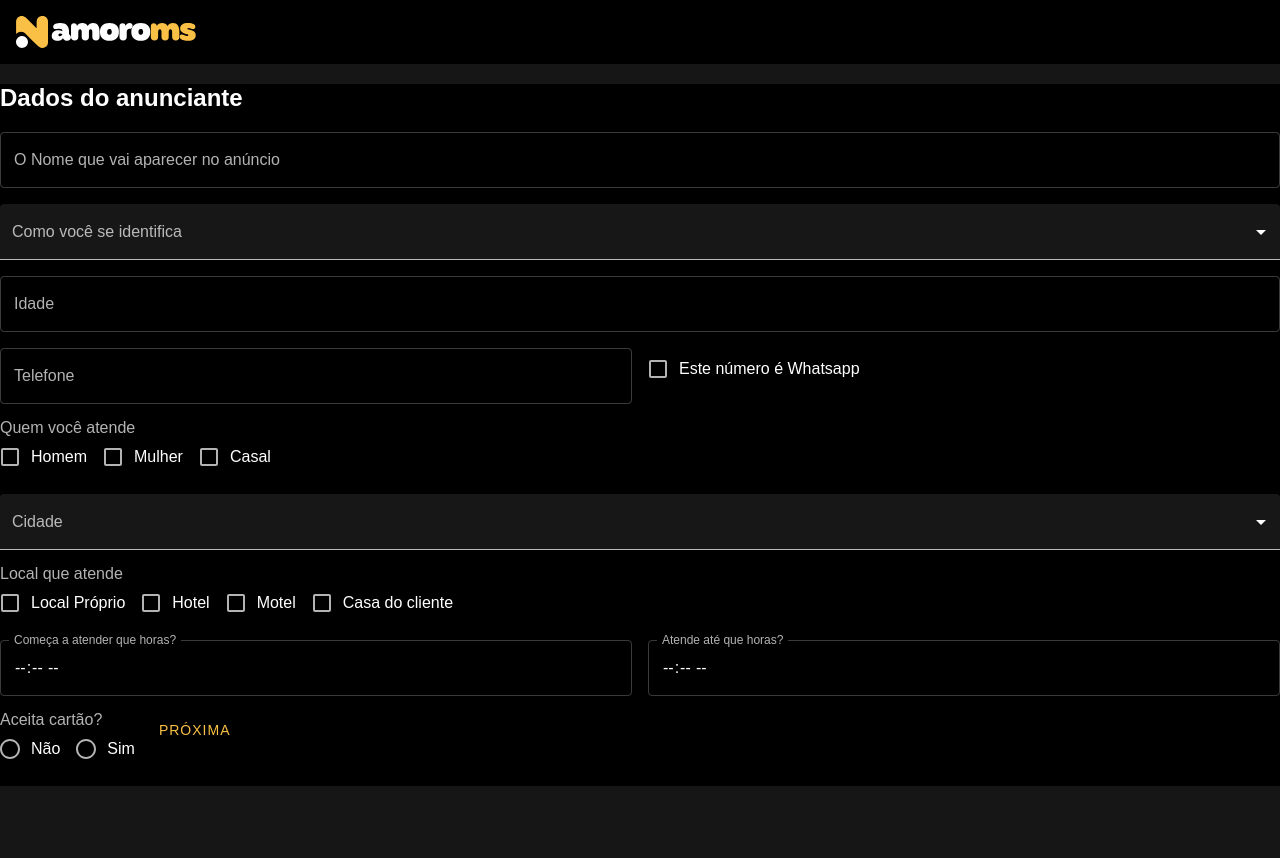
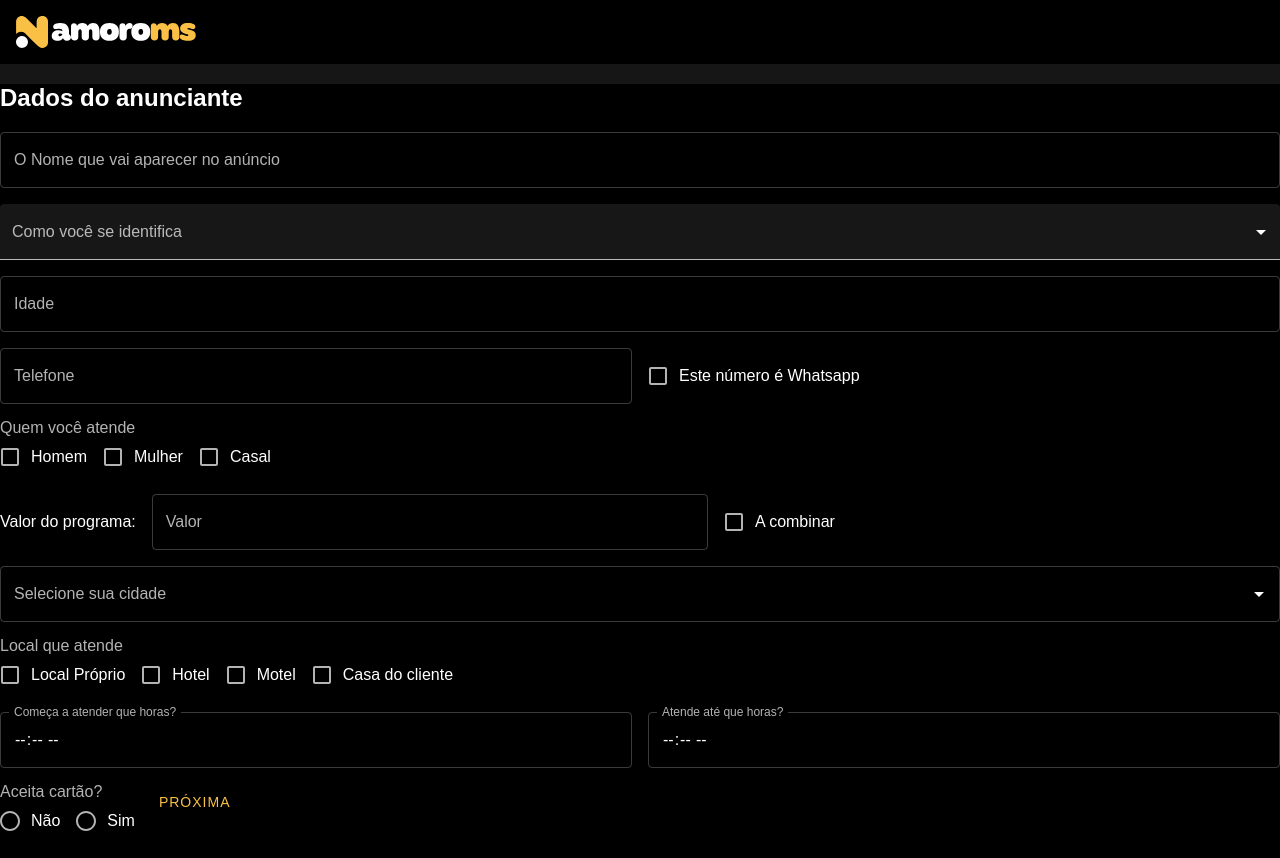
Before and after one commit to Rodolthi/namoro-ms, a Next.js app: page /portal/formulario-para-anuncio/dados-pessoais in a window 1280 px wide. Before the commit the page ends 800 px from the top, so only its background shows below. Built offline with nearby package versions, Linux system fonts and the light colour scheme; no server answers; a web font is replaced by a local one.

Commit message:
Inserindo todas as cidades do MS

```diff
--- a/package.json
+++ b/package.json
@@ -10,6 +10,7 @@
   },
   "dependencies": {
     "@material-ui/core": "^4.12.3",
+    "@material-ui/lab": "^4.0.0-alpha.60",
     "next": "11.1.2",
     "react": "17.0.2",
     "react-dom": "17.0.2",
--- a/pages/_document.js
+++ b/pages/_document.js
@@ -4,13 +4,10 @@ import { ServerStyleSheet } from 'styled-components';
 export default class MyDocument extends Document {
   static getInitialProps({ renderPage }) {
     const sheet = new ServerStyleSheet();
-
     const page = renderPage((App) => (props) =>
       sheet.collectStyles(<App {...props} />),
     );
-
     const styleTags = sheet.getStyleElement();
-
     return { ...page, styleTags };
   }
 
--- /dev/null
+++ b/pages/api/cidades.js
@@ -0,0 +1,10 @@
+export async function obterCidades() {
+  const res = await fetch(`https://servicodados.ibge.gov.br/api/v1/localidades/estados/MS/municipios`)
+  const data = await res.json()
+
+  if (!data) {
+    return { notFound: true }
+  }
+
+  return data
+}
--- a/pages/portal/formulario-para-anuncio/dados-pessoais.js
+++ b/pages/portal/formulario-para-anuncio/dados-pessoais.js
@@ -12,14 +12,17 @@ import {
   Checkbox,
   Button,
 } from "@material-ui/core";
-import React from "react";
+import { Autocomplete } from '@material-ui/lab'
+import React, { useEffect } from "react";
 import styled from "styled-components";
 import { useForm } from "react-hook-form";
-import { useEffect, useState } from "react";
+import { useState } from "react";
+import { obterCidades } from "../../api/cidades";
 
 const DadosPessoais = ({ dadosPessoais, setDadosPessoais }) => {
+  const [combinarValor, setCombinarValor] = useState(false)
   const { register, getValues, formState: { errors }, handleSubmit } = useForm();
-  const [cidades] = useState(["Campo Grande", "Sidrolândia", "Terenos"])
+  const [cidades, setCidades] = useState([]);
 
   const normalizarTelefone = (valor) => {
     let novoValor = valor.replace(/\D/g, '')
@@ -40,6 +43,17 @@ const DadosPessoais = ({ dadosPessoais, setDadosPessoais }) => {
     alert("Deu certo")
   }
 
+  const combinarValorDoPrograma = () => {
+    const campoDeValor = document.getElementById("valor-do-programa");
+
+    if (!combinarValor) campoDeValor.value = undefined;
+    setCombinarValor(!combinarValor)
+  }
+
+  useEffect(() => {
+    obterCidades().then(resposta => setCidades(resposta))
+  }, [])
+
   return (
     <Formulario noValidate autoComplete="off" onSubmit={handleSubmit(avancarEtapa)}>
       <Titulo>Dados do anunciante</Titulo>
@@ -57,12 +71,12 @@ const DadosPessoais = ({ dadosPessoais, setDadosPessoais }) => {
       />
 
       <FormControl fullWidth variant="filled">
-        <InputLabel id="cidade-label">Como você se identifica</InputLabel>
+        <InputLabel id="sexo-label">Como você se identifica</InputLabel>
 
         <Select
           error={errors?.sexo}
           {...register("sexo", { required: true })}
-          labelId="cidade-label"
+          labelId="sexo-label"
           id="sexo"
           valor="mulher"
         >
@@ -155,21 +169,47 @@ const DadosPessoais = ({ dadosPessoais, setDadosPessoais }) => {
         </FormGroup>
       </FormControl>
 
-      <FormControl fullWidth variant="filled">
-        <InputLabel id="cidade-label">Cidade</InputLabel>
+      <Row>
+        <Label>Valor do programa:</Label>
 
-        <Select
-          error={errors?.cidade}
-          {...register("cidade", { required: true })}
-          labelId="cidade-label"
-          id="cidade"
-          valor={cidades[0]}
-        >
-          {cidades.map((cidade, index) => (
-            <MenuItem key={index} value={cidade}>{cidade}</MenuItem>
-          ))}
-        </Select>
-      </FormControl>
+        <TextField
+          autoComplete="off"
+          label="Valor"
+          variant="outlined"
+          fullWidth
+          type="number"
+          id="valor-do-programa"
+          disabled={combinarValor}
+          error={errors?.valor}
+          {...register("valor", { required: "Insira um valor" })}
+          helperText={errors.valor?.message}
+        />
+
+        <FormControl fullWidth component="fieldset">
+          <FormGroup row style={{ color: "white" }}>
+            <FormControlLabel
+              control={
+                <Checkbox
+                  checked={combinarValor}
+                  color="primary"
+                  {...register("valorACombinar")}
+                  onChange={(e) => combinarValorDoPrograma(e)}
+                />
+              }
+              label="A combinar"
+            />
+          </FormGroup>
+        </FormControl>
+      </Row>
+
+      <Autocomplete
+        id="combo-box-demo"
+        options={cidades}
+        getOptionLabel={(option) => option.nome}
+        fullWidth
+        renderInput={(params) => <TextField error={errors?.cidade}
+          {...register("cidade", { required: true })} {...params} label="Selecione sua cidade" variant="outlined" />}
+      />
 
       <FormControl fullWidth component="fieldset">
         <FormLabel component="legend">Local que atende</FormLabel>
@@ -282,6 +322,7 @@ export default DadosPessoais
 
 const Formulario = styled.form`
   background: #000;
+  width: 100%;
   .MuiTextField-root,
   .MuiFormControl-root {
     margin-bottom: 16px;
@@ -295,5 +336,16 @@ const Titulo = styled.h2`
 
 const Row = styled.div`
   display: flex;
+  align-items: center;
   gap: 16px;
+  min-height: 56px;
+  margin-bottom: 16px;
+  .MuiFormControl-root {
+    margin-bottom: 0;
+  }
 `;
+
+const Label = styled.label`
+  color: #fff;
+  white-space: nowrap;
+`
```
Also changed, not shown: 1 other file (tests, documents, lock files or other folders).
